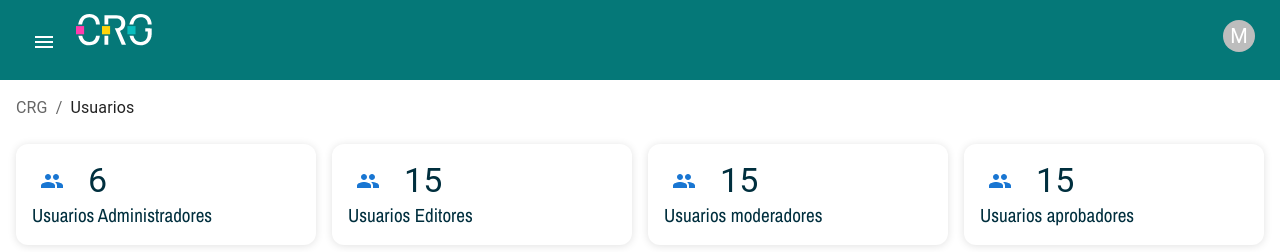
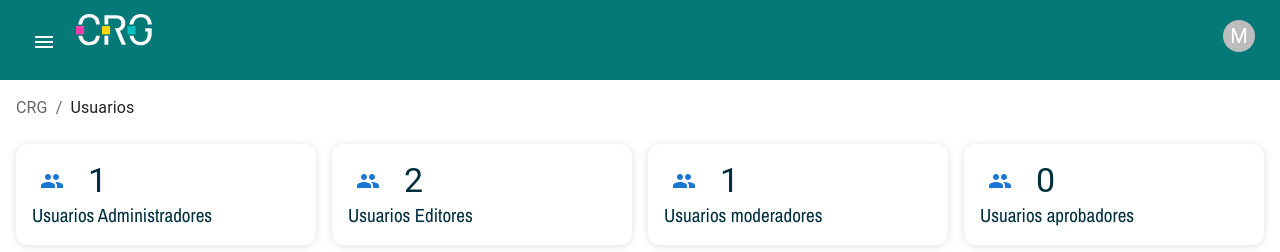
Before and after one commit to ximepaparella/exactas-crg, a Next.js app: page /dashboard/usuarios in a window 1280 px wide. Shown: the top 252 px of the page. Built offline with nearby package versions, Linux system fonts and the light colour scheme.

Commit message:
Add Users List

```diff
--- a/pages/dashboard/usuarios.js
+++ b/pages/dashboard/usuarios.js
@@ -26,7 +26,7 @@ const DashboardUsers = () => {
         <Grid container spacing={2} mb={6}>
           <Grid item xs={3}>
             <Card
-              number={6}
+              number={1}
               text={"Usuarios Administradores"}
               icon={"people"}
               color={"primary"}
@@ -34,7 +34,7 @@ const DashboardUsers = () => {
           </Grid>
           <Grid item xs={3}>
             <Card
-              number={15}
+              number={2}
               text={"Usuarios Editores"}
               icon={"people"}
               color={"primary"}
@@ -42,7 +42,7 @@ const DashboardUsers = () => {
           </Grid>
           <Grid item xs={3}>
             <Card
-              number={15}
+              number={1}
               text={"Usuarios moderadores"}
               icon={"people"}
               color={"primary"}
@@ -50,7 +50,7 @@ const DashboardUsers = () => {
           </Grid>
           <Grid item xs={3}>
             <Card
-              number={15}
+              number={0}
               text={"Usuarios aprobadores"}
               icon={"people"}
               color={"primary"}
```
